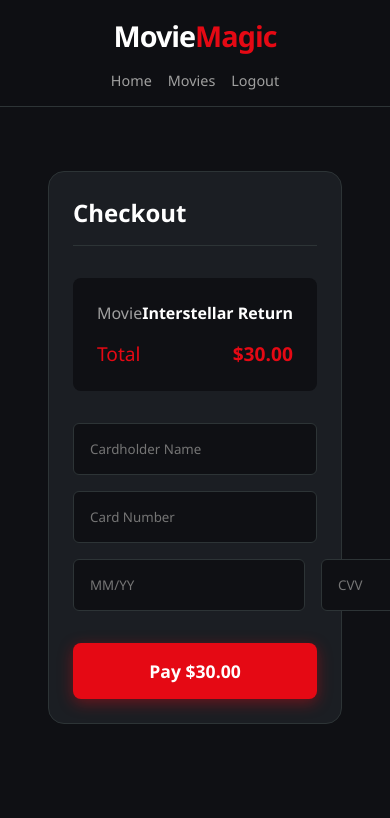
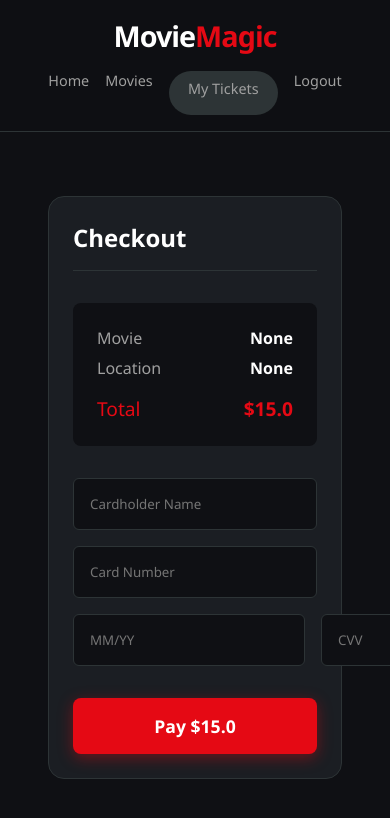
Before and after one commit to vasanth53664/AWS_CAPSTONE_CINIBOOKING, a Flask app: page /payment in a window 390 px wide; the page is wider, and only the part inside the window is pictured. Shown: the top 818 px of that part. Run offline with Flask 3, Linux system fonts and the light colour scheme; the visitor is signed in with stand-in values (Sample User, id 1).

Commit message:
Updated project: Replaced CiniBooking with Movie Magic

```diff
--- a/app.py
+++ b/app.py
@@ -1,19 +1,24 @@
 from flask import Flask, render_template, session, redirect, url_for, request
+import datetime
 
 app = Flask(__name__)
-app.secret_key = 'movie_magic_secure'
+app.secret_key = 'movie_magic_secure_key'
 
-# --- 1. ADMIN CONFIG ---
+# --- 1. ADMIN CREDENTIALS ---
+# Login with these to see the "Add Movie" button
 admin_users = {
     'admin': 'password123',
     'thiru': 'mysecretpass'
 }
 
-# --- 2. USER DATABASE (Temporary Memory) ---
-# Stores registered users. Format: {'john': 'pass1', 'jane': 'pass2'}
+# --- 2. DATABASES (In-Memory Storage) ---
+# users_db stores registered users: {'username': 'password'}
 users_db = {}
 
-# --- MOCK MOVIE DATA ---
+# bookings_db stores ticket history (Matches your ER Diagram "Bookings" entity)
+bookings_db = []
+
+# movies list (Matches your ER Diagram "Movies" entity)
 movies = [
     {
         'id': 1,
@@ -33,73 +38,75 @@ movies = [
     }
 ]
 
-# --- ROUTES ---
+# --- PUBLIC ROUTES ---
 @app.route('/')
 def index():
     return render_template('index.html')
 
+# --- DASHBOARD & MOVIES ---
 @app.route('/dashboard')
 def dashboard():
     if 'username' not in session: return redirect(url_for('login'))
     return render_template('dashboard.html', movies=movies, is_admin=session.get('is_admin'))
 
-# --- AUTHENTICATION LOGIC ---
+@app.route('/book/<int:movie_id>')
+def book(movie_id):
+    if 'username' not in session: return redirect(url_for('login'))
+    # Find the specific movie by ID
+    movie = next((m for m in movies if m['id'] == movie_id), None)
+    return render_template('booking.html', movie=movie)
 
-@app.route('/signup', methods=['GET', 'POST'])
-def signup():
+# --- PAYMENT & BOOKING LOGIC ---
+@app.route('/payment', methods=['GET', 'POST'])
+def payment():
+    if 'username' not in session: return redirect(url_for('login'))
+
+    # STEP 2: SAVE BOOKING (When user clicks "Pay")
     if request.method == 'POST':
-        username = request.form['username']
-        password = request.form['password']
+        movie_title = request.form['movie_title']
+        theater = request.form['theater']
 
-        # Check if user already exists
-        if username in users_db or username in admin_users:
-            return "Error: Username already exists! <a href='/signup'>Try again</a>"
+        # Create a new booking record (ER Diagram Logic)
+        new_booking = {
+            'booking_id': len(bookings_db) + 1,
+            'username': session['username'],
+            'movie': movie_title,
+            'theater': theater,
+            'seats': 'A4, A5', # Placeholder (Future: get from form)
+            'date': datetime.date.today().strftime("%Y-%m-%d"),
+            'price': 15.00
+        }
+        bookings_db.append(new_booking) # Save to database
+        return redirect(url_for('success'))
 
-        # Save new user to memory
-        users_db[username] = password
-        return redirect(url_for('login'))
+    # STEP 1: SHOW PAYMENT PAGE (Get details from Booking page)
+    movie_title = request.args.get('movie_title')
+    theater = request.args.get('theater')
+    return render_template('payment.html', total=15.00, movie_title=movie_title, theater=theater)
 
-    return render_template('signup.html')
+@app.route('/success')
+def success():
+    return render_template('success.html')
 
-@app.route('/login', methods=['GET', 'POST'])
-def login():
-    error = None
-    if request.method == 'POST':
-        user_input = request.form['username']
-        pass_input = request.form['password']
+@app.route('/my_tickets')
+def my_tickets():
+    if 'username' not in session: return redirect(url_for('login'))
+    # Filter: Show only this user's tickets
+    user_bookings = [b for b in bookings_db if b['username'] == session['username']]
+    return render_template('my_tickets.html', bookings=user_bookings)
 
-        # 1. Check if Admin
-        if user_input in admin_users and admin_users[user_input] == pass_input:
-            session['username'] = user_input
-            session['is_admin'] = True
-            return redirect(url_for('dashboard'))
-
-        # 2. Check if Registered User
-        elif user_input in users_db and users_db[user_input] == pass_input:
-            session['username'] = user_input
-            session['is_admin'] = False
-            return redirect(url_for('dashboard'))
-
-        # 3. Invalid Credentials
-        else:
-            error = "Invalid Username or Password. Please Sign Up first."
-
-    return render_template('login.html', error=error)
-
-@app.route('/logout')
-def logout():
-    session.clear()
-    return redirect(url_for('index'))
-
-# --- ADMIN & BOOKING ROUTES ---
+# --- ADMIN ROUTES ---
 @app.route('/admin/add', methods=['GET', 'POST'])
 def add_movie():
+    # Security Check
     if not session.get('is_admin'): return "Access Denied", 403
+
     if request.method == 'POST':
         new_movie = {
             'id': len(movies) + 1,
             'title': request.form['title'],
             'genre': request.form['genre'],
+            # Split comma-separated string into a list
             'theaters': [t.strip() for t in request.form['theaters'].split(',')],
             'time': request.form['time'],
             'price': float(request.form['price'])
@@ -108,19 +115,43 @@ def add_movie():
         return redirect(url_for('dashboard'))
     return render_template('admin_add.html')
 
-@app.route('/book/<int:movie_id>')
-def book(movie_id):
-    if 'username' not in session: return redirect(url_for('login'))
-    movie = next((m for m in movies if m['id'] == movie_id), None)
-    return render_template('booking.html', movie=movie)
+# --- AUTHENTICATION ---
+@app.route('/signup', methods=['GET', 'POST'])
+def signup():
+    if request.method == 'POST':
+        username = request.form['username']
+        password = request.form['password']
+        if username in users_db:
+            return "User exists!"
+        users_db[username] = password
+        return redirect(url_for('login'))
+    return render_template('signup.html')
 
-@app.route('/payment')
-def payment():
-    return render_template('payment.html', total=15.00, theater=request.args.get('theater'))
+@app.route('/login', methods=['GET', 'POST'])
+def login():
+    if request.method == 'POST':
+        user = request.form['username']
+        pw = request.form['password']
 
-@app.route('/success')
-def success():
-    return render_template('success.html')
+        # Check Admin
+        if user in admin_users and admin_users[user] == pw:
+            session['username'] = user
+            session['is_admin'] = True
+            return redirect(url_for('dashboard'))
+
+        # Check Regular User
+        elif user in users_db and users_db[user] == pw:
+            session['username'] = user
+            session['is_admin'] = False
+            return redirect(url_for('dashboard'))
+
+    return render_template('login.html')
+
+@app.route('/logout')
+def logout():
+    session.clear()
+    return redirect(url_for('index'))
 
 if __name__ == '__main__':
+    # host='0.0.0.0' allows mobile phones on the same Wi-Fi to connect
     app.run(debug=True, host='0.0.0.0', port=5000)
--- a/static/style.css
+++ b/static/style.css
@@ -1,4 +1,4 @@
-/* MOVIE MAGIC - Final UI Theme */
+/* MOVIE MAGIC - Fully Updated Theme */
 :root {
     --primary: #e50914;       /* Cinema Red */
     --accent: #00cec9;        /* Tech Blue */
@@ -11,36 +11,15 @@
 
 * { margin: 0; padding: 0; box-sizing: border-box; font-family: 'Segoe UI', sans-serif; }
 
-body {
-    background-color: var(--bg-dark);
-    color: var(--text-main);
-    display: flex;
-    flex-direction: column;
-    min-height: 100vh;
-}
-
+body { background-color: var(--bg-dark); color: var(--text-main); display: flex; flex-direction: column; min-height: 100vh; }
 a { text-decoration: none; color: inherit; transition: 0.3s; }
 
 /* NAVBAR */
-.navbar {
-    background: rgba(15, 16, 20, 0.95);
-    padding: 1.2rem 5%;
-    display: flex;
-    justify-content: space-between;
-    align-items: center;
-    border-bottom: 1px solid var(--border);
-    position: sticky;
-    top: 0;
-    z-index: 100;
-    backdrop-filter: blur(10px);
-}
-
+.navbar { background: rgba(15, 16, 20, 0.95); padding: 1.2rem 5%; display: flex; justify-content: space-between; align-items: center; border-bottom: 1px solid var(--border); position: sticky; top: 0; z-index: 100; backdrop-filter: blur(10px); }
 .nav-brand { font-size: 1.8rem; font-weight: 800; letter-spacing: -1px; }
 .brand-magic { color: var(--primary); }
-
 .nav-links a { margin-left: 2rem; color: var(--text-muted); font-weight: 500; }
 .nav-links a:hover { color: var(--text-main); }
-
 .btn-nav { background: var(--border); padding: 0.5rem 1.2rem; border-radius: 50px; font-size: 0.9rem; }
 .btn-nav:hover { background: var(--primary); color: white; }
 
@@ -48,44 +27,25 @@ a { text-decoration: none; color: inherit; transition: 0.3s; }
 .hero { text-align: center; padding: 8rem 2rem; background: radial-gradient(circle at center, #2d3436 0%, #0f1014 70%); }
 .hero h1 { font-size: 4rem; line-height: 1.1; margin-bottom: 1.5rem; }
 .hero p { font-size: 1.25rem; color: var(--text-muted); max-width: 600px; margin: 0 auto 2.5rem auto; }
-
-.btn-primary {
-    background: var(--primary); color: white; padding: 1rem 3rem; border: none; border-radius: 8px;
-    font-size: 1.1rem; font-weight: bold; cursor: pointer; box-shadow: 0 4px 15px rgba(229, 9, 20, 0.4);
-}
+.btn-primary { background: var(--primary); color: white; padding: 1rem 3rem; border: none; border-radius: 8px; font-size: 1.1rem; font-weight: bold; cursor: pointer; box-shadow: 0 4px 15px rgba(229, 9, 20, 0.4); }
 .btn-primary:hover { transform: translateY(-3px); background: #f40612; }
 
 /* CARDS & CONTAINERS */
 .container { max-width: 1200px; margin: 0 auto; padding: 2rem; width: 100%; }
-
 .grid { display: grid; grid-template-columns: repeat(auto-fill, minmax(280px, 1fr)); gap: 2rem; }
-
-.movie-card {
-    background: var(--bg-card); border-radius: 12px; overflow: hidden; transition: transform 0.3s; border: 1px solid var(--border);
-}
+.movie-card { background: var(--bg-card); border-radius: 12px; overflow: hidden; transition: transform 0.3s; border: 1px solid var(--border); }
 .movie-card:hover { transform: translateY(-10px); border-color: var(--text-muted); }
 .card-img { height: 180px; background: #333; display: flex; align-items: center; justify-content: center; font-size: 3rem; }
 .card-info { padding: 1.5rem; }
 .tag { font-size: 0.8rem; color: var(--accent); text-transform: uppercase; font-weight: bold; }
 .card-info h3 { margin: 0.5rem 0; font-size: 1.4rem; }
-.card-info p { color: var(--text-muted); font-size: 0.9rem; margin-bottom: 1.5rem; }
 
 /* AUTH FORMS */
-.auth-box {
-    max-width: 400px; margin: 4rem auto; background: var(--bg-card); padding: 3rem;
-    border-radius: 16px; text-align: center; border: 1px solid var(--border);
-}
-.auth-form input {
-    width: 100%; padding: 1rem; margin-bottom: 1rem; background: #0f1014;
-    border: 1px solid var(--border); border-radius: 8px; color: white;
-}
+.auth-box { max-width: 400px; margin: 4rem auto; background: var(--bg-card); padding: 3rem; border-radius: 16px; text-align: center; border: 1px solid var(--border); }
+.auth-form input { width: 100%; padding: 1rem; margin-bottom: 1rem; background: #0f1014; border: 1px solid var(--border); border-radius: 8px; color: white; }
 
 /* SEAT MAP */
-.screen {
-    background: linear-gradient(to bottom, var(--text-muted), transparent); height: 60px; width: 100%; margin-bottom: 3rem;
-    transform: perspective(300px) rotateX(-5deg); box-shadow: 0 20px 50px rgba(255,255,255,0.1);
-    border-radius: 10px; display: flex; align-items: center; justify-content: center; letter-spacing: 10px; font-weight: bold; color: rgba(255,255,255,0.3);
-}
+.screen { background: linear-gradient(to bottom, var(--text-muted), transparent); height: 60px; width: 100%; margin-bottom: 3rem; transform: perspective(300px) rotateX(-5deg); box-shadow: 0 20px 50px rgba(255,255,255,0.1); border-radius: 10px; display: flex; align-items: center; justify-content: center; letter-spacing: 10px; font-weight: bold; color: rgba(255,255,255,0.3); }
 .seat-grid { display: grid; grid-template-columns: repeat(8, 1fr); gap: 10px; max-width: 500px; margin: 0 auto 2rem auto; }
 .seat-label { display: block; height: 35px; background: #2d3436; border-radius: 6px; cursor: pointer; transition: 0.2s; }
 input[type="checkbox"] { display: none; }
@@ -93,57 +53,14 @@ input:checked + .seat-label { background: var(--primary); box-shadow: 0 0 15px v
 
 /* --- MOBILE OPTIMIZATION --- */
 @media (max-width: 768px) {
-    /* Stack the navbar */
-    .navbar {
-        flex-direction: column;
-        gap: 1rem;
-        padding: 1rem;
-    }
-
-    .nav-links {
-        display: flex;
-        gap: 1rem;
-        flex-wrap: wrap;
-        justify-content: center;
-    }
-
-    .nav-links a {
-        margin-left: 0;
-        font-size: 0.9rem;
-    }
-
-    /* Adjust Hero Text */
-    .hero h1 {
-        font-size: 2.5rem;
-    }
-
-    .hero {
-        padding: 4rem 1rem;
-    }
-
-    /* Make Forms Full Width */
-    .auth-box {
-        margin: 2rem 1rem;
-        padding: 1.5rem;
-    }
-
-    /* Adjust Movie Cards */
-    .grid {
-        grid-template-columns: 1fr; /* 1 card per row */
-        padding: 0 1rem;
-    }
-
-    /* Seat Grid Adjustment */
-    .seat-grid {
-        gap: 5px; /* Smaller gaps */
-    }
-
-    .seat-label {
-        height: 30px; /* Smaller seats */
-    }
-
-    /* Make buttons easier to tap */
-    button, .btn-primary, .btn-nav {
-        min-height: 44px; /* Finger-friendly size */
-    }
+    .navbar { flex-direction: column; gap: 1rem; padding: 1rem; }
+    .nav-links { display: flex; gap: 1rem; flex-wrap: wrap; justify-content: center; }
+    .nav-links a { margin-left: 0; font-size: 0.9rem; }
+    .hero h1 { font-size: 2.5rem; }
+    .hero { padding: 4rem 1rem; }
+    .auth-box { margin: 2rem 1rem; padding: 1.5rem; }
+    .grid { grid-template-columns: 1fr; padding: 0 1rem; }
+    .seat-grid { gap: 5px; }
+    .seat-label { height: 30px; }
+    button, .btn-primary, .btn-nav { min-height: 44px; }
 }
--- a/templates/admin_add.html
+++ b/templates/admin_add.html
@@ -11,8 +11,8 @@
             <label style="color: var(--text-muted);">Genre</label>
             <input type="text" name="genre" required style="width: 100%; padding: 0.8rem; margin-bottom: 1rem; background: #0f1014; border: 1px solid var(--border); color: white; border-radius: 6px;">
 
-            <label style="color: var(--accent);">Theaters (Separate with commas)</label>
-            <input type="text" name="theaters" placeholder="e.g. IMAX, PVR Grand, Luxe Cinema" required style="width: 100%; padding: 0.8rem; margin-bottom: 1rem; background: #0f1014; border: 1px solid var(--border); color: white; border-radius: 6px;">
+            <label style="color: var(--accent);">Theaters (Comma Separated)</label>
+            <input type="text" name="theaters" placeholder="IMAX, PVR, Luxe" required style="width: 100%; padding: 0.8rem; margin-bottom: 1rem; background: #0f1014; border: 1px solid var(--border); color: white; border-radius: 6px;">
 
             <div style="display: flex; gap: 1rem;">
                 <div style="flex: 1;">
--- a/templates/base.html
+++ b/templates/base.html
@@ -13,6 +13,7 @@
             <a href="/">Home</a>
             {% if session.get('username') %}
                 <a href="/dashboard">Movies</a>
+                <a href="{{ url_for('my_tickets') }}" class="btn-nav">My Tickets</a>
                 <a href="/logout">Logout</a>
             {% else %}
                 <a href="/login">Login</a>
--- a/templates/booking.html
+++ b/templates/booking.html
@@ -4,7 +4,9 @@
     <h2 style="margin-bottom: 0.5rem;">{{ movie.title }}</h2>
     <p style="color: var(--text-muted); margin-bottom: 2rem;">{{ movie.time }}</p>
 
-    <form action="/payment">
+    <form action="/payment" method="GET">
+        <input type="hidden" name="movie_title" value="{{ movie.title }}">
+
         <div style="max-width: 400px; margin: 0 auto 2rem auto; text-align: left;">
             <label style="color: var(--primary); font-weight: bold;">Select Theater:</label>
             <select name="theater" style="width: 100%; padding: 1rem; background: #1b1e23; color: white; border: 1px solid var(--border); border-radius: 8px; margin-top: 0.5rem;">
--- a/templates/dashboard.html
+++ b/templates/dashboard.html
@@ -18,7 +18,7 @@
             <div class="card-info">
                 <span class="tag">{{ movie.genre }}</span>
                 <h3>{{ movie.title }}</h3>
-                <p style="color: var(--accent);">📍 Showing in {{ movie.theaters|length }} Locations</p>
+                <p style="color: var(--accent);">📍 {{ movie.theaters|length }} Locations</p>
                 <p style="font-size: 0.9rem; color: var(--text-muted);">Time: {{ movie.time }}</p>
 
                 <a href="{{ url_for('book', movie_id=movie.id) }}">
--- a/templates/payment.html
+++ b/templates/payment.html
@@ -7,15 +7,22 @@
         <div style="background: var(--bg-dark); padding: 1.5rem; border-radius: 8px; margin-bottom: 2rem;">
             <div style="display: flex; justify-content: space-between; margin-bottom: 0.5rem;">
                 <span style="color: var(--text-muted);">Movie</span>
-                <strong>Interstellar Return</strong>
+                <strong>{{ movie_title }}</strong>
+            </div>
+            <div style="display: flex; justify-content: space-between; margin-bottom: 0.5rem;">
+                <span style="color: var(--text-muted);">Location</span>
+                <strong>{{ theater }}</strong>
             </div>
             <div style="display: flex; justify-content: space-between; font-size: 1.2rem; margin-top: 1rem; color: var(--primary);">
                 <span>Total</span>
-                <strong>$30.00</strong>
+                <strong>${{ total }}</strong>
             </div>
         </div>
 
-        <form action="/success">
+        <form action="/payment" method="POST">
+            <input type="hidden" name="movie_title" value="{{ movie_title }}">
+            <input type="hidden" name="theater" value="{{ theater }}">
+
             <input type="text" placeholder="Cardholder Name" required style="width: 100%; padding: 1rem; margin-bottom: 1rem; background: #0f1014; border: 1px solid var(--border); border-radius: 6px; color: white;">
             <input type="text" placeholder="Card Number" required style="width: 100%; padding: 1rem; margin-bottom: 1rem; background: #0f1014; border: 1px solid var(--border); border-radius: 6px; color: white;">
 
@@ -24,7 +31,7 @@
                 <input type="password" placeholder="CVV" required style="flex:1; padding: 1rem; background: #0f1014; border: 1px solid var(--border); border-radius: 6px; color: white;">
             </div>
 
-            <button class="btn-primary" style="width: 100%; margin-top: 2rem;">Pay $30.00</button>
+            <button class="btn-primary" style="width: 100%; margin-top: 2rem;">Pay ${{ total }}</button>
         </form>
     </div>
 </div>
```
Also changed, not shown: templates/my_tickets.html (added, +32 -0 lines).
